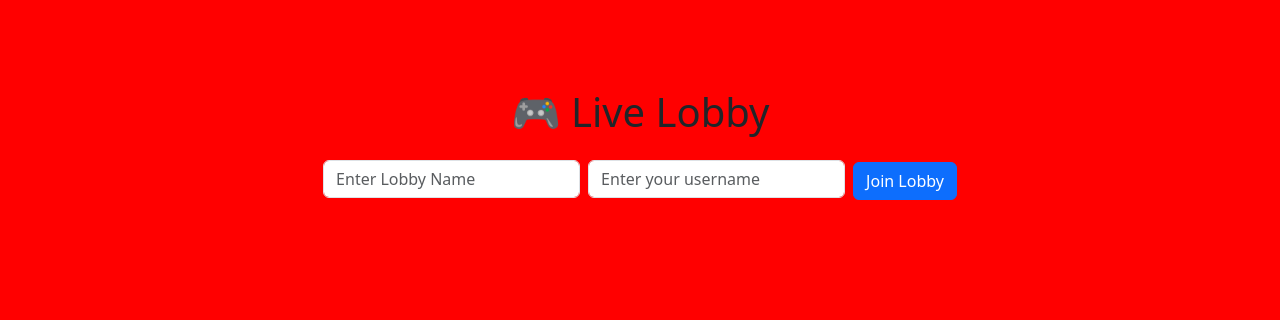
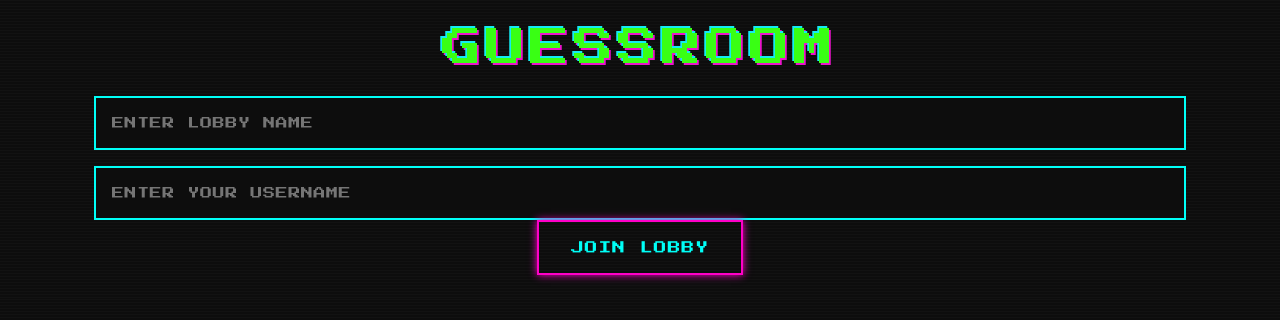
Before and after one commit to johnmartinroque/Guessroom, a React (Create React App) app in the folder frontend/: page / in a window 1280 px wide. Shown: the top 320 px of the page. Built offline with nearby package versions, Linux system fonts and the light colour scheme; no server answers.

Commit message:
glitch theme with loading

```diff
--- a/frontend/public/index.html
+++ b/frontend/public/index.html
@@ -10,6 +10,9 @@
       content="Web site created using create-react-app"
     />
     <link rel="apple-touch-icon" href="%PUBLIC_URL%/logo192.png" />
+    <link href="https://fonts.googleapis.com/css2?family=Press+Start+2P&display=swap" rel="stylesheet">
+
+
     <!--
       manifest.json provides metadata used when your web app is installed on a
       user's mobile device or desktop. See https://developers.google.com/web/fundamentals/web-app-manifest/
--- a/frontend/src/App.css
+++ b/frontend/src/App.css
@@ -1,5 +1,194 @@
 body {
-  padding: 4rem;
+  overflow: hidden;
+  background-color: #0d0d0d !important;
+  color: #F2F2F2;
+  font-family: 'Press Start 2P', cursive;
+  background-image: repeating-linear-gradient(
+    180deg,
+    rgba(255, 255, 255, 0.02),
+    rgba(255, 255, 255, 0.02) 1px,
+    transparent 1px,
+    transparent 3px
+  );
+  background-size: cover;
+  overflow-x: hidden;
+}
+
+.retro-glitch-title {
+  font-family: 'Press Start 2P', cursive;
+  font-size: 2.5rem;
+  color: #39FF14;
   text-align: center;
-  background-color: red !important;
+  letter-spacing: 0.1em;
+  position: relative;
+  text-transform: uppercase;
+  animation: glitch 1.2s infinite;
 }
+
+@keyframes glitch {
+  0% {
+    text-shadow: 2px 0 #ff00c8, -2px 0 #00FFF7;
+  }
+  25% {
+    text-shadow: -2px -2px #00FFF7, 2px 2px #ff00c8;
+  }
+  50% {
+    text-shadow: 2px -2px #ff00c8, -2px 2px #00FFF7;
+  }
+  75% {
+    text-shadow: -1px 1px #ff00c8, 1px -1px #00FFF7;
+  }
+  100% {
+    text-shadow: 2px 0 #ff00c8, -2px 0 #00FFF7;
+  }
+}
+
+.retro-button {
+  font-family: 'Press Start 2P', cursive;
+  background: transparent;
+  color: #00FFF7;
+  border: 2px solid #FF00C8;
+  padding: 1rem 2rem;
+  font-size: 0.8rem;
+  text-transform: uppercase;
+  letter-spacing: 0.08em;
+  cursor: pointer;
+  transition: all 0.3s ease;
+  box-shadow: 0 0 8px #FF00C8;
+  position: relative;
+  z-index: 1;
+}
+
+.retro-button:hover {
+  background: #FF00C8;
+  color: #0d0d0d;
+  box-shadow: 0 0 12px #FF00C8;
+}
+
+.retro-input {
+  font-family: 'Press Start 2P', cursive;
+  background: #0d0d0d;
+  color: #00FFF7;
+  border: 2px solid #00FFF7;
+  padding: 1rem;
+  font-size: 0.75rem;
+  width: 100%;
+  box-sizing: border-box;
+  text-transform: uppercase;
+  letter-spacing: 0.05em;
+  margin-top: 1rem;
+  outline: none;
+  transition: box-shadow 0.3s ease;
+}
+
+.retro-input:focus {
+  box-shadow: 0 0 10px #00FFF7;
+  border-color: #FF00C8;
+}
+
+.flicker {
+  animation: flicker 2s infinite alternate;
+}
+
+@keyframes flicker {
+  0%, 19%, 21%, 23%, 25%, 54%, 56%, 100% {
+    opacity: 1;
+  }
+
+  20%, 24%, 55% {
+    opacity: 0.4;
+  }
+}
+
+.loading-container {
+  height: 100vh;
+  background-color: #0d0d0d;
+  display: flex;
+  justify-content: center;
+  align-items: center;
+  animation: loadingFadeIn 0.8s ease forwards;
+  position: relative;
+  overflow: hidden;
+}
+
+.loading-container.exit {
+  animation: glitchExit 0.8s ease forwards;
+}
+
+.glitch-loader {
+  font-family: 'Press Start 2P', cursive;
+  font-size: 2rem;
+  color: #39FF14;
+  text-align: center;
+  letter-spacing: 0.1em;
+  animation: glitchAnim 1.2s infinite;
+  text-transform: uppercase;
+  position: relative;
+  z-index: 10;
+}
+
+/* Glitch text animation */
+@keyframes glitchAnim {
+  0% {
+    text-shadow: 2px 0 #ff00c8, -2px 0 #00FFF7;
+    opacity: 1;
+  }
+  25% {
+    text-shadow: -2px -2px #00FFF7, 2px 2px #ff00c8;
+    opacity: 0.8;
+  }
+  50% {
+    text-shadow: 2px -2px #ff00c8, -2px 2px #00FFF7;
+    opacity: 0.6;
+  }
+  75% {
+    text-shadow: -1px 1px #ff00c8, 1px -1px #00FFF7;
+    opacity: 0.8;
+  }
+  100% {
+    text-shadow: 2px 0 #ff00c8, -2px 0 #00FFF7;
+    opacity: 1;
+  }
+}
+
+/* Fade in on mount */
+@keyframes loadingFadeIn {
+  from { opacity: 0; }
+  to { opacity: 1; }
+}
+
+/* Glitchy exit animation on whole container */
+@keyframes glitchExit {
+  0% {
+    opacity: 1;
+    clip-path: inset(0 0 0 0);
+    transform: translate(0, 0) skew(0deg);
+    filter: none;
+  }
+  20% {
+    clip-path: inset(20% 0 70% 0);
+    transform: translate(-10px, -5px) skew(-5deg);
+    filter: contrast(1.2) brightness(1.1);
+  }
+  40% {
+    clip-path: inset(40% 0 40% 0);
+    transform: translate(10px, 5px) skew(5deg);
+    filter: contrast(1.5) brightness(1.3);
+  }
+  60% {
+    clip-path: inset(10% 0 80% 0);
+    transform: translate(-8px, 6px) skew(-8deg);
+    filter: contrast(1.4) brightness(1.2);
+  }
+  80% {
+    clip-path: inset(0 0 70% 0);
+    transform: translate(5px, -4px) skew(6deg);
+    filter: contrast(1.3) brightness(1.1);
+  }
+  100% {
+    opacity: 0;
+    clip-path: inset(100% 0 0 0);
+    transform: translate(0, 0) skew(0deg);
+    filter: none;
+  }
+}
--- a/frontend/src/App.js
+++ b/frontend/src/App.js
@@ -1,4 +1,4 @@
-import React from "react";
+import React, { useState } from 'react';
 import { BrowserRouter as Router, Routes, Route } from "react-router-dom";
 import JoinLobby from "./screens/JoinLobby";
 import Home from "./screens/Home";
@@ -6,9 +6,17 @@ import Header from "./components/Header";
 import Game from "./screens/Game";
 import GameSummary from "./screens/GameSummary";
 import "./App.css"
+import LoadingScreen from './components/LoadingScreen';
+
 function App() {
+  const [isLoading, setIsLoading] = useState(true);
+
   return (
-    <div>
+    <>
+      {isLoading ? (
+        <LoadingScreen onLoaded={() => setIsLoading(false)} />
+      ) : (
+      <div>
       <Router>
         {/* <Header /> */}
         <Routes>
@@ -19,6 +27,8 @@ function App() {
         </Routes>
       </Router>
     </div>
+      )}
+    </>
   );
 }
 
--- /dev/null
+++ b/frontend/src/components/LoadingScreen.jsx
@@ -0,0 +1,32 @@
+import React, { useEffect, useState } from 'react';
+
+const LoadingScreen = ({ onLoaded }) => {
+  const [isExiting, setIsExiting] = useState(false);
+
+  useEffect(() => {
+    // Simulate loading for 3 seconds
+    const timer = setTimeout(() => {
+      setIsExiting(true);
+    }, 3000);
+
+    return () => clearTimeout(timer);
+  }, []);
+
+  // When exit animation ends, notify parent
+  const handleAnimationEnd = () => {
+    if (isExiting) {
+      onLoaded();
+    }
+  };
+
+  return (
+    <div
+      className={`loading-container ${isExiting ? 'exit' : ''}`}
+      onAnimationEnd={handleAnimationEnd}
+    >
+      <div className="glitch-loader">LOADING...</div>
+    </div>
+  );
+};
+
+export default LoadingScreen;
--- a/frontend/src/index.css
+++ b/frontend/src/index.css
@@ -1,7 +1,7 @@
 body {
   margin: 0;
   font-family: -apple-system, BlinkMacSystemFont, 'Segoe UI', 'Roboto', 'Oxygen',
-    'Ubuntu', 'Cantarell', 'Fira Sans', 'Droid Sans', 'Helvetica Neue',
+    'Ubuntu', 'Cantarell', 'Fira Sans', 'Droid Sans', 'Helvetica Neue', 'Chewy',
     sans-serif;
   -webkit-font-smoothing: antialiased;
   -moz-osx-font-smoothing: grayscale;
--- a/frontend/src/screens/JoinLobby.jsx
+++ b/frontend/src/screens/JoinLobby.jsx
@@ -34,23 +34,23 @@ function JoinLobby() {
 
   return (
     <div className="container text-center p-4">
-      <h1 className="mb-4">🎮 Live Lobby</h1>
+      <h1 className="retro-glitch-title">GuessRoom</h1>
 
       <input
         type="text"
         placeholder="Enter Lobby Name"
         value={lobbyName}
         onChange={(e) => setLobbyName(e.target.value)}
-        className="form-control d-inline w-auto me-2"
+        className="retro-input"
       />
       <input
         type="text"
         placeholder="Enter your username"
         value={username}
         onChange={(e) => setUsername(e.target.value)}
-        className="form-control d-inline w-auto me-2"
+        className="retro-input"
       />
-      <button onClick={joinLobby} className="btn btn-primary">
+      <button onClick={joinLobby} className="retro-button">
         Join Lobby
       </button>
 
```
